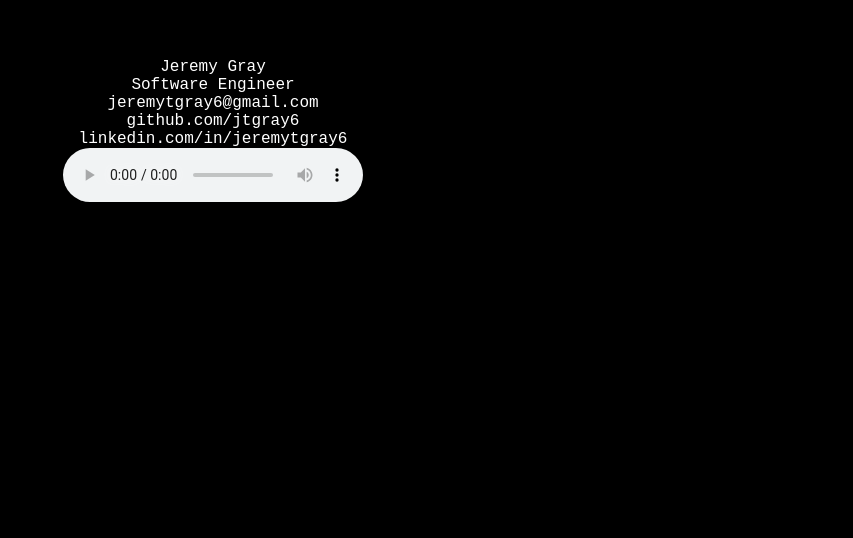
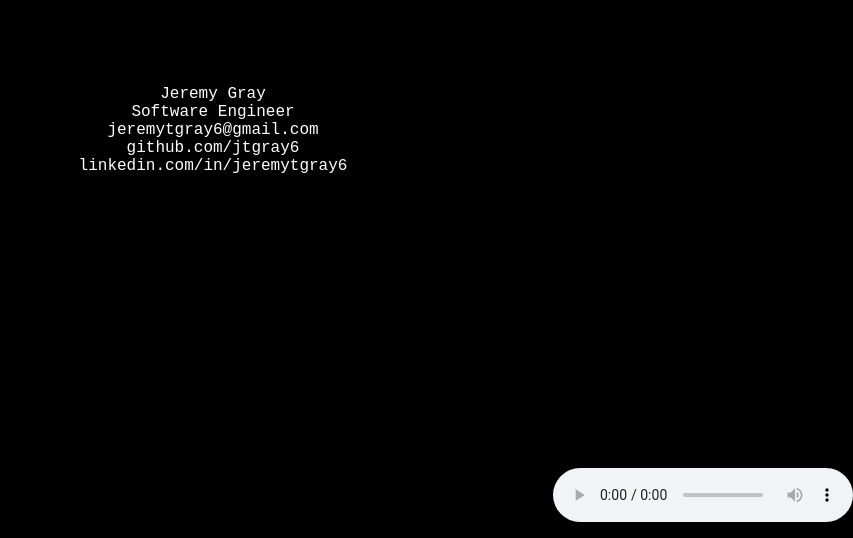
Before and after one commit to jtgray6/jtgray6.github.io, a plain HTML site: page index.html in a window 1280 px wide. Shown: the part 278-816 px from the top of the page, without its empty margins (427-1280 px from the left). Drawn offline with Linux system fonts and the light colour scheme.

Commit message:
Update index.html

```diff
--- a/index.html
+++ b/index.html
@@ -32,6 +32,12 @@
        color: white;
       }
 
+      audio {
+       bottom: 0;
+       position: fixed;
+       right: 0;
+      }
+
     </style>
   </head>
   <body>
```
